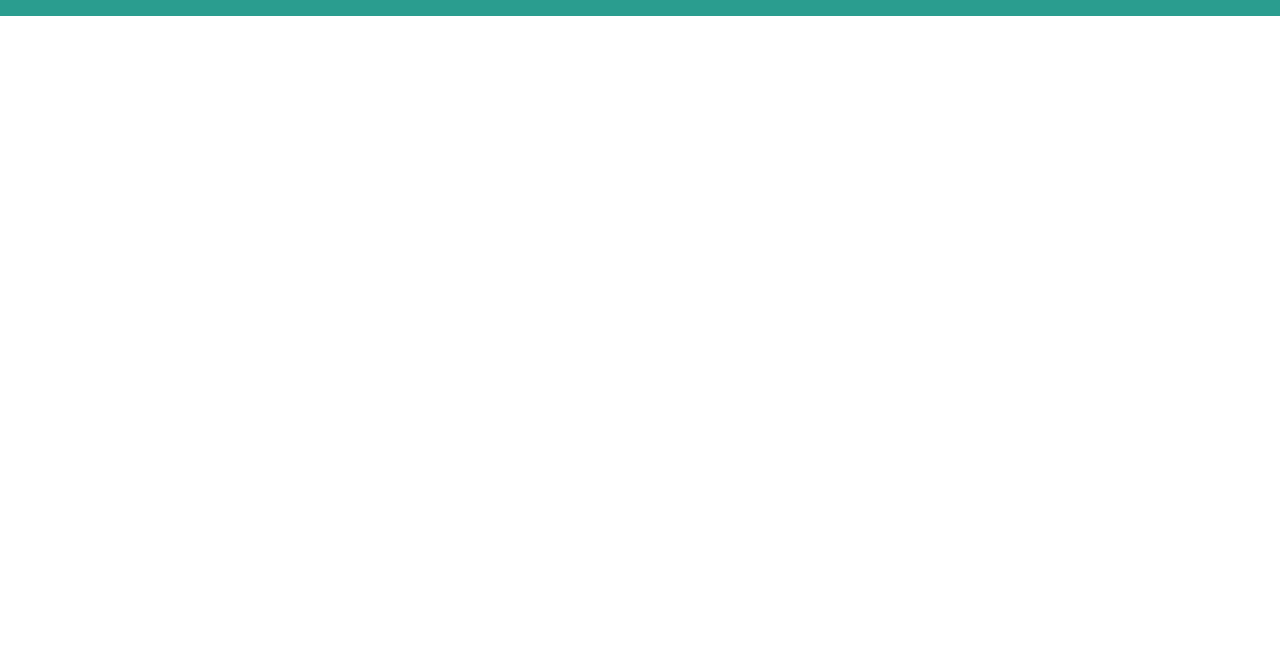
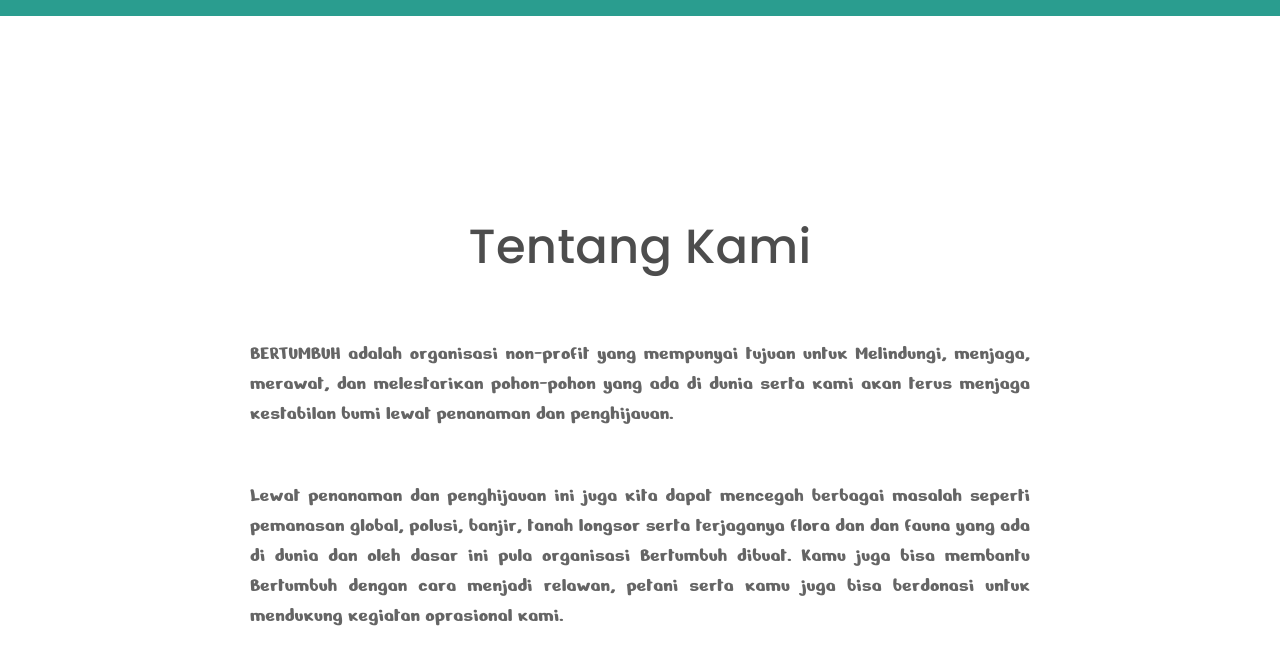
Before and after one commit to Guram-Japharidze/Homework5, a plain HTML site: page index.html in a window 1280 px wide. Shown: the part 106-770 px from the top of the page. Drawn offline with Linux system fonts and the light colour scheme.

Commit message:
add article

```diff
--- a/css/style.css
+++ b/css/style.css
@@ -29,8 +29,40 @@ header {
 .header_a {
     color: white;
     font-size: 20px;
-    font-family:'Nerko One', cursive;;
+    font-family: 'Nerko One', cursive;
     font-weight: 400;
     line-height: 30px;
     letter-spacing: 0.10px;
 }
+
+/* main_article */
+.article_main {
+    width: 780px;
+    height: 434px;
+    margin: 200px auto;
+}
+
+h2 {
+    color: #4D4D4D;
+    font-size: 48px;
+    font-family: 'Poppins', sans-serif;
+    font-weight: 500;
+    line-height: 62.40px;
+    letter-spacing: 0.24px;
+    text-align: center;
+}
+
+.main_p1, .main_p2 {
+    color: #656565;
+    font-size: 20px;
+    font-family: 'Nerko One', cursive;
+    font-weight: 400;
+    line-height: 30px;
+    letter-spacing: 0.10px;
+    text-align: justify;
+
+}
+.main_p1 {
+    margin-top: 60px;
+    margin-bottom: 52px;
+}
--- a/index.html
+++ b/index.html
@@ -21,6 +21,18 @@
             </ul>
         </nav>
     </header>
+    <!-- main_article -->
+    <article class="article_main">
+        <h2>Tentang Kami</h2>
+        <p class="main_p1">BERTUMBUH adalah organisasi non-profit yang mempunyai tujuan untuk Melindungi, menjaga,
+            merawat, dan melestarikan pohon-pohon yang ada di dunia serta kami akan terus menjaga kestabilan bumi lewat
+            penanaman dan penghijauan.</p>
+        <p class="main_p2">Lewat penanaman dan penghijauan ini juga kita dapat mencegah berbagai masalah seperti
+            pemanasan global, polusi, banjir, tanah longsor serta terjaganya flora dan dan fauna yang ada di dunia dan
+            oleh dasar ini pula organisasi Bertumbuh dibuat. Kamu juga bisa membantu Bertumbuh dengan cara menjadi
+            relawan, petani serta kamu juga bisa berdonasi untuk mendukung kegiatan oprasional kami.</p>
+    </article>
 
+</body>
 
 </html>
```
